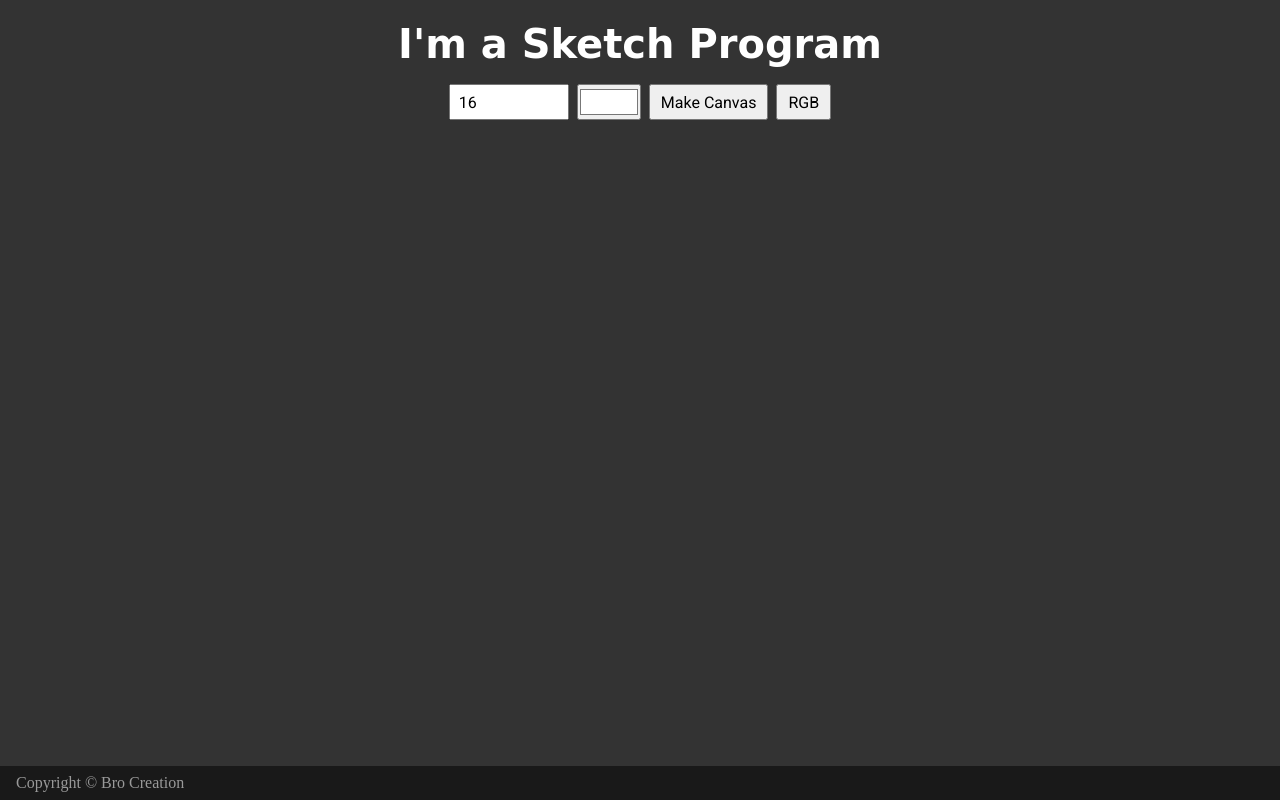
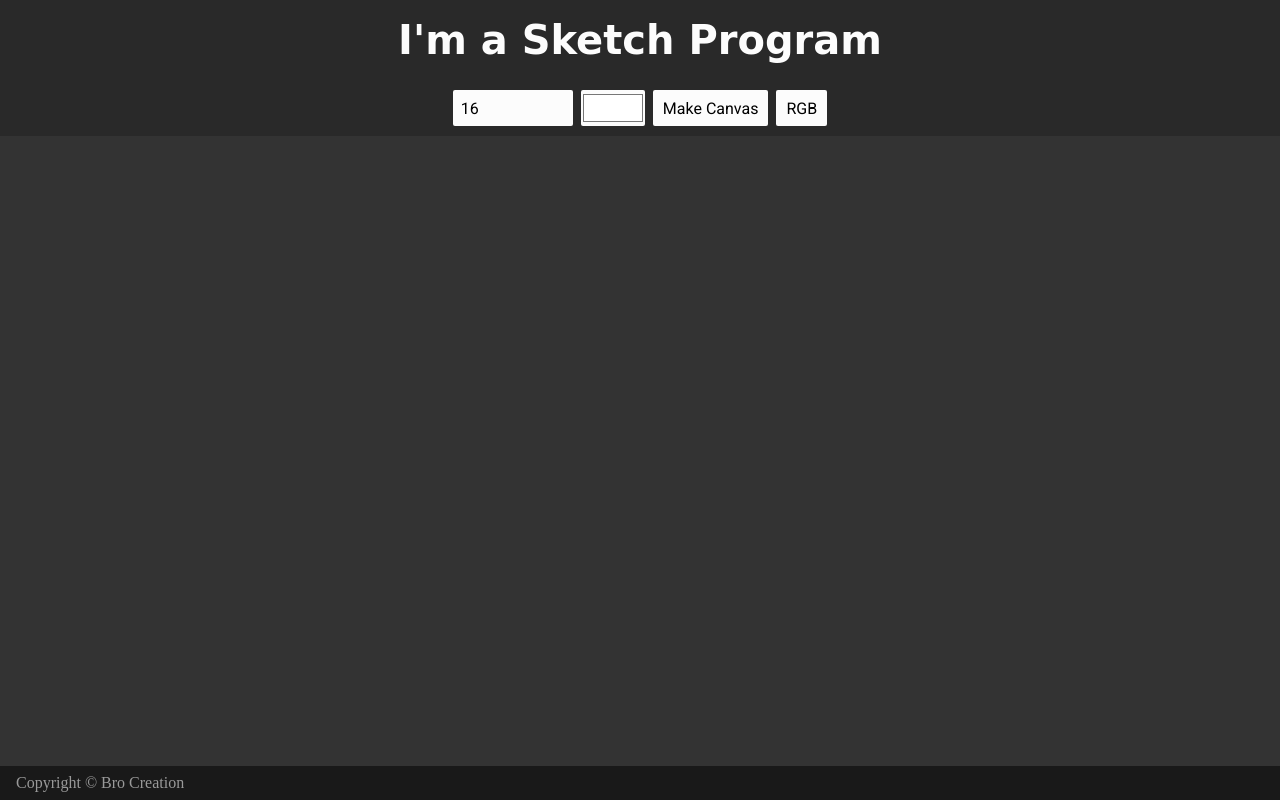
Before and after one commit to BroCreation/Etch-a-Sketch, a plain HTML site: page index.html in a window 1280 px wide. Drawn offline with Linux system fonts and the light colour scheme; a web font is replaced by a local one.

Commit message:
Add sticky controls so can change while scrolling. made inputs white. Add styles to controls.

```diff
--- a/style.css
+++ b/style.css
@@ -16,7 +16,6 @@ main {
     flex-direction: column;
     justify-content: center;
     align-items: center;
-    padding: 4px 20px;
     margin-bottom: 50px;
 }
 
@@ -28,10 +27,13 @@ main {
 }
 
 h1 {
+    width: 100%;
     font-size: 40px;
     text-align: center;
-    margin: 10px 0;
+    padding: 10px 20px;
     line-height: 1.5;
+    color: rgb(252, 252, 252);
+    background-color: rgba(0, 0, 0, 0.2);
 }
 
 .controls {
@@ -42,6 +44,10 @@ h1 {
     font-size: 16px;
     gap: 8px;
     margin-bottom: 20px;
+    background-color: rgba(0, 0, 0, 0.2);
+    padding: 10px;
+    position: sticky;
+    top: 0;
 }
 
 button {
@@ -49,6 +55,20 @@ button {
     padding: 5px 10px;
     font-size: inherit;
     cursor: pointer;
+}
+
+.controls .color,
+.controls .amount,
+button {
+    background-color: rgb(252, 252, 252);
+    border: none;
+    border-radius: 2px;
+}
+
+.color:hover,
+.amount:hover,
+button:hover {
+    opacity: 0.95;
 }
 
 .controls .amount {
```
